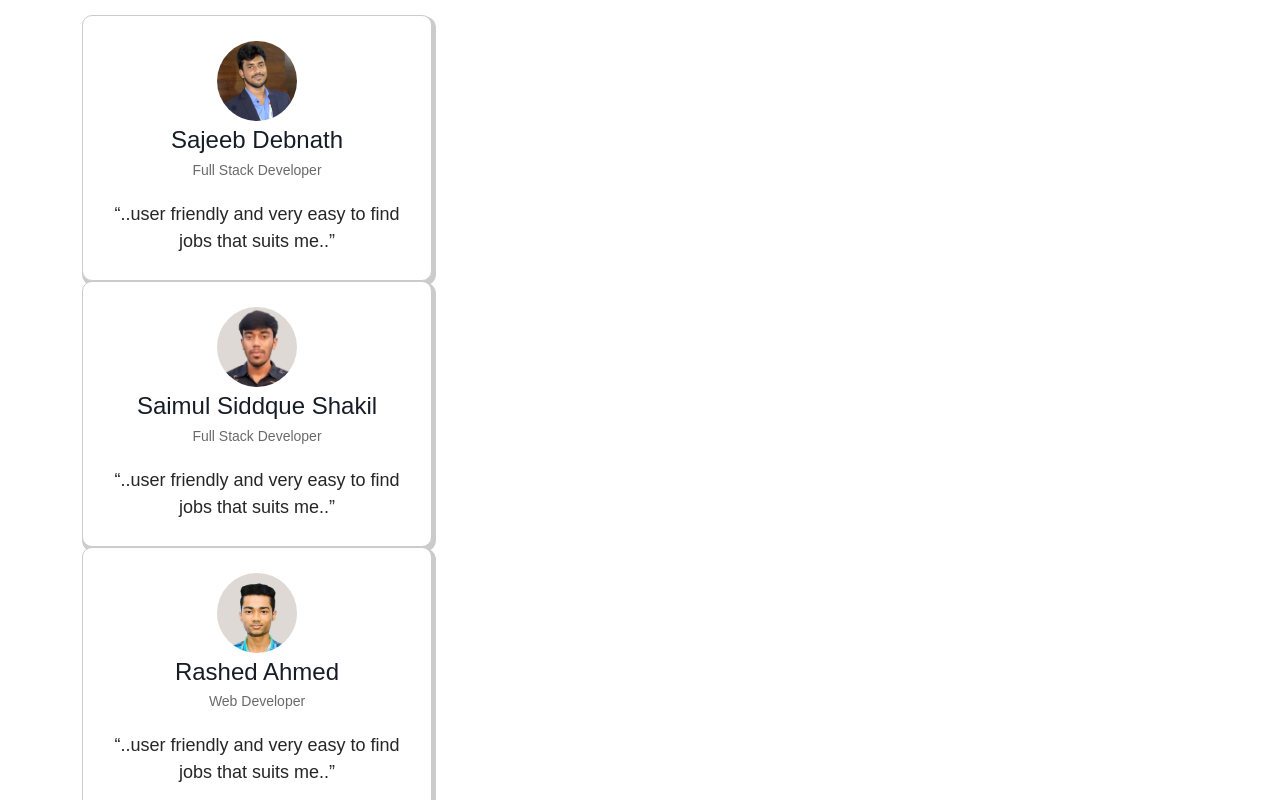
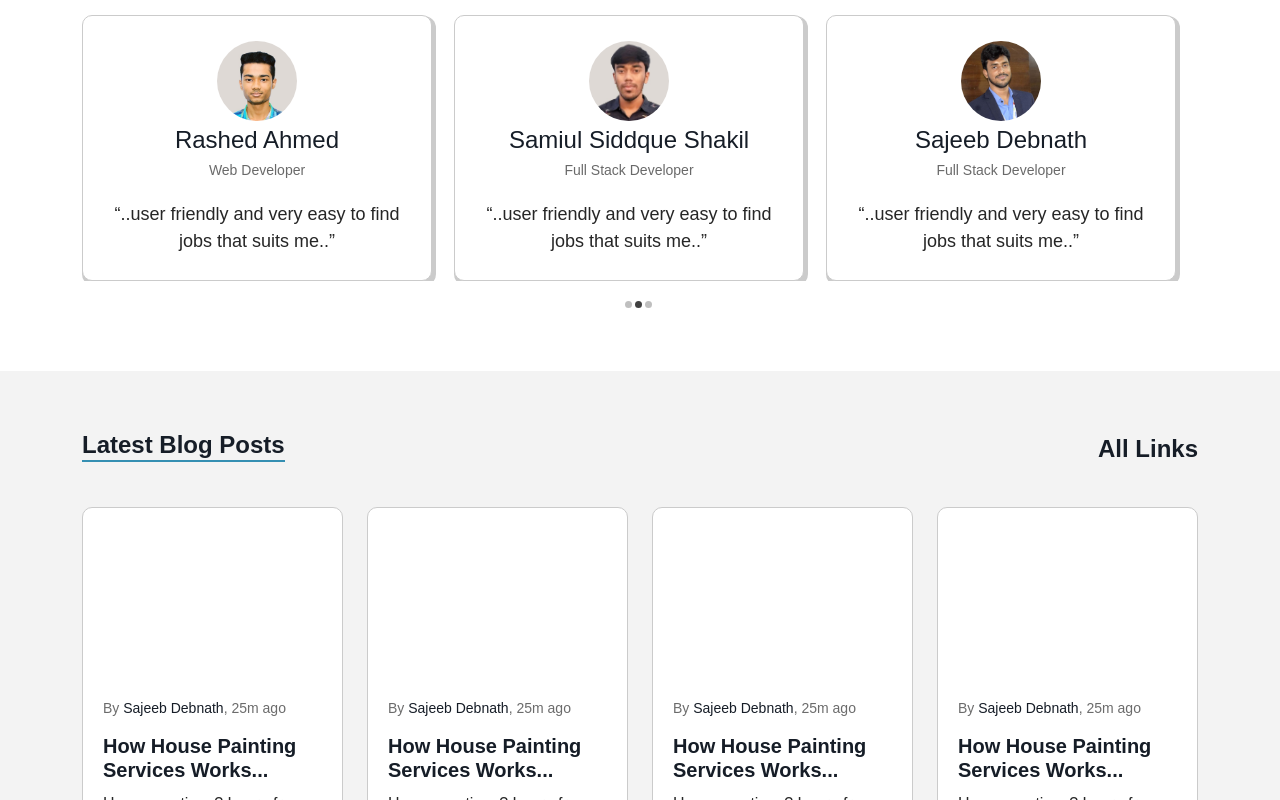
Before and after one commit to Rashed360/hourly-finder, a React (Create React App) app: page / in a window 1280 px wide. Shown: the part 2680-3480 px from the top of the page. Built offline with nearby package versions, Linux system fonts and the light colour scheme.

Commit message:
install react slideshow image and make user feedback slider

```diff
--- a/package.json
+++ b/package.json
@@ -11,6 +11,7 @@
     "react-dom": "^17.0.2",
     "react-router-dom": "^5.3.0",
     "react-scripts": "4.0.3",
+    "react-slideshow-image": "^3.7.0",
     "web-vitals": "^1.1.2"
   },
   "scripts": {
--- a/src/components/home/Home.js
+++ b/src/components/home/Home.js
@@ -4,8 +4,10 @@ import JobBlock from './jobblock/JobBlock'
 import CategoryBlock from './categoryblock/CategoryBlock'
 import CityBlock from './cityBlock/CityBlock'
 import BlogBlock from './blogblock/BlogBlock'
+import FeedbackBlock from './feedbackBlock/Feedback'
 
 const Home = () => {
+
 	document.title = 'HourlyFinder | Home'
 	return (
 		<div>
@@ -135,57 +137,7 @@ const Home = () => {
 			</div>
 
 			{/* <!-- ==================== User Feedback Area Start ==================== --> */}
-			<div class='user-feedback-area section-padding'>
-				<div class='container'>
-					<SectionTitle title="User Feedback" subtitle="See more" link="#" />
-					<div class='row pt-40'>
-						<div class='col-lg-4 user-feedback owl-carousel'>
-							<div class='feedback-wrapper'>
-								<div class='user-info'>
-									<div class='user-avatar'>
-										<img src='/images/homepage/users/user-1.jpg' alt='User' />
-									</div>
-									<h4>Sajeeb Debnath</h4>
-									<p>Full Stack Developer</p>
-								</div>
-								<div class='user-feedback'>
-									<blockquote>
-										“..user friendly and very easy to find jobs that suits me..”
-									</blockquote>
-								</div>
-							</div>
-							<div class='feedback-wrapper'>
-								<div class='user-info'>
-									<div class='user-avatar'>
-										<img src='/images/homepage/users/user-3.jpg' alt='User' />
-									</div>
-									<h4>Saimul Siddque Shakil</h4>
-									<p>Full Stack Developer</p>
-								</div>
-								<div class='user-feedback'>
-									<blockquote>
-										“..user friendly and very easy to find jobs that suits me..”
-									</blockquote>
-								</div>
-							</div>
-							<div class='feedback-wrapper'>
-								<div class='user-info'>
-									<div class='user-avatar'>
-										<img src='/images/homepage/users/user-2.jpg' alt='User' />
-									</div>
-									<h4>Rashed Ahmed</h4>
-									<p>Web Developer</p>
-								</div>
-								<div class='user-feedback'>
-									<blockquote>
-										“..user friendly and very easy to find jobs that suits me..”
-									</blockquote>
-								</div>
-							</div>
-						</div>
-					</div>
-				</div>
-			</div>
+			<FeedbackBlock />
 
 			{/* <!-- ==================== Latest Blog Post Area Start ==================== --> */}
 			<div class='latest-blog-area section-padding'>
--- /dev/null
+++ b/src/components/home/feedbackBlock/Feedback.jsx
@@ -0,0 +1,68 @@
+import React from 'react';
+import { Slide } from 'react-slideshow-image';
+import 'react-slideshow-image/dist/styles.css'
+import SectionTitle from '../sectionTitle/SectionTitle';
+import FeedbackDetails from './feedbackDetails/FeedbackDetails';
+
+const FeedbackBlock = () => {
+
+    // Feedback Component Data Start
+	const user_feedbacks = [
+		{
+			author_name : "Sajeeb Debnath",
+			position : "Full Stack Developer",
+			photo : "/images/homepage/users/user-1.jpg",
+			comments : "..user friendly and very easy to find jobs that suits me.."
+		},
+		{
+			author_name : "Rashed Ahmed",
+			position : "Web Developer",
+			photo : "/images/homepage/users/user-2.jpg",
+			comments : "..user friendly and very easy to find jobs that suits me.."
+		},
+		{
+			author_name : "Samiul Siddque Shakil",
+			position : "Full Stack Developer",
+			photo : "/images/homepage/users/user-3.jpg",
+			comments : "..user friendly and very easy to find jobs that suits me.."
+		}
+	];
+
+    const properties = {
+        duration: 5000,
+        slidesToShow : 3,
+        slidesToScroll : 1,
+        transitionDuration: 500,
+        defaultIndex :3,
+        infinite: true,
+        indicators: true,
+        arrows: false,
+        onChange: (oldIndex, newIndex) => {
+          console.log(`slide transition from ${oldIndex} to ${newIndex}`);
+        }
+    }
+
+    return (
+        <div class='user-feedback-area section-padding'>
+				<div class='container'>
+					<SectionTitle title="User Feedback" subtitle="See more" link="#" />
+					<div class='row pt-40'>
+							<Slide {...properties}>
+                                {
+                                    user_feedbacks.map(user => {
+                                        return (
+                                            <div class='col-lg-4 user-feedback owl-carousel'>
+                                                <FeedbackDetails  user={user} />
+                                            </div>
+
+                                        );
+                                    })
+                                }
+                            </Slide>
+					</div>
+				</div>
+			</div>
+    );
+};
+
+export default FeedbackBlock;
--- /dev/null
+++ b/src/components/home/feedbackBlock/feedbackDetails/FeedbackDetails.jsx
@@ -0,0 +1,27 @@
+import React from 'react';
+
+const FeedbackDetails = ({user}) => {
+    const {author_name, photo, position, comments} = user
+    return (
+        <div class='feedback-wrapper'>
+            <div class='user-info'>
+                <div class='user-avatar'>
+                    <img src={photo} alt={author_name} />
+                </div>
+                <h4>
+                    {author_name}
+                </h4>
+                <p>
+                    {position}
+                </p>
+            </div>
+            <div class='user-feedback'>
+                <blockquote>
+                    “{comments}”
+                </blockquote>
+            </div>
+        </div>
+    );
+};
+
+export default FeedbackDetails;
```
Also changed, not shown: 1 other file (tests, documents, lock files or other folders).
